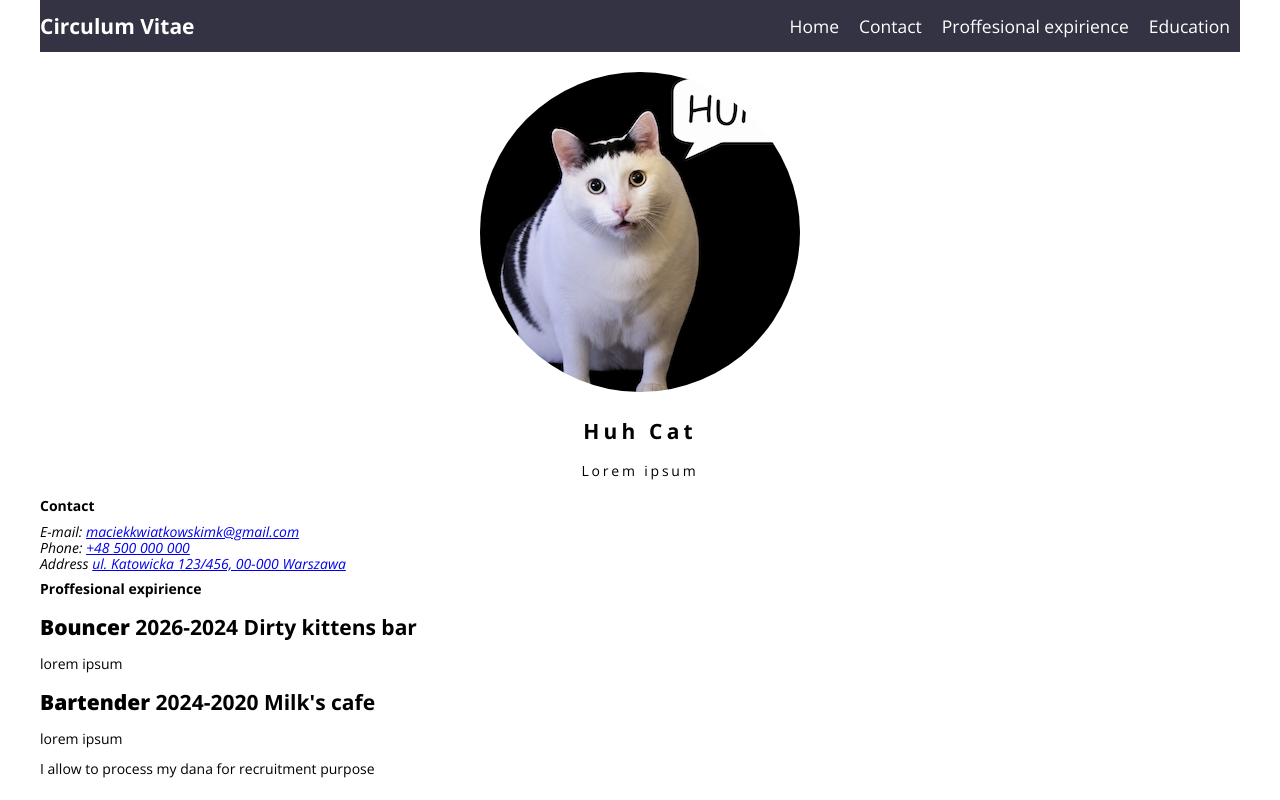
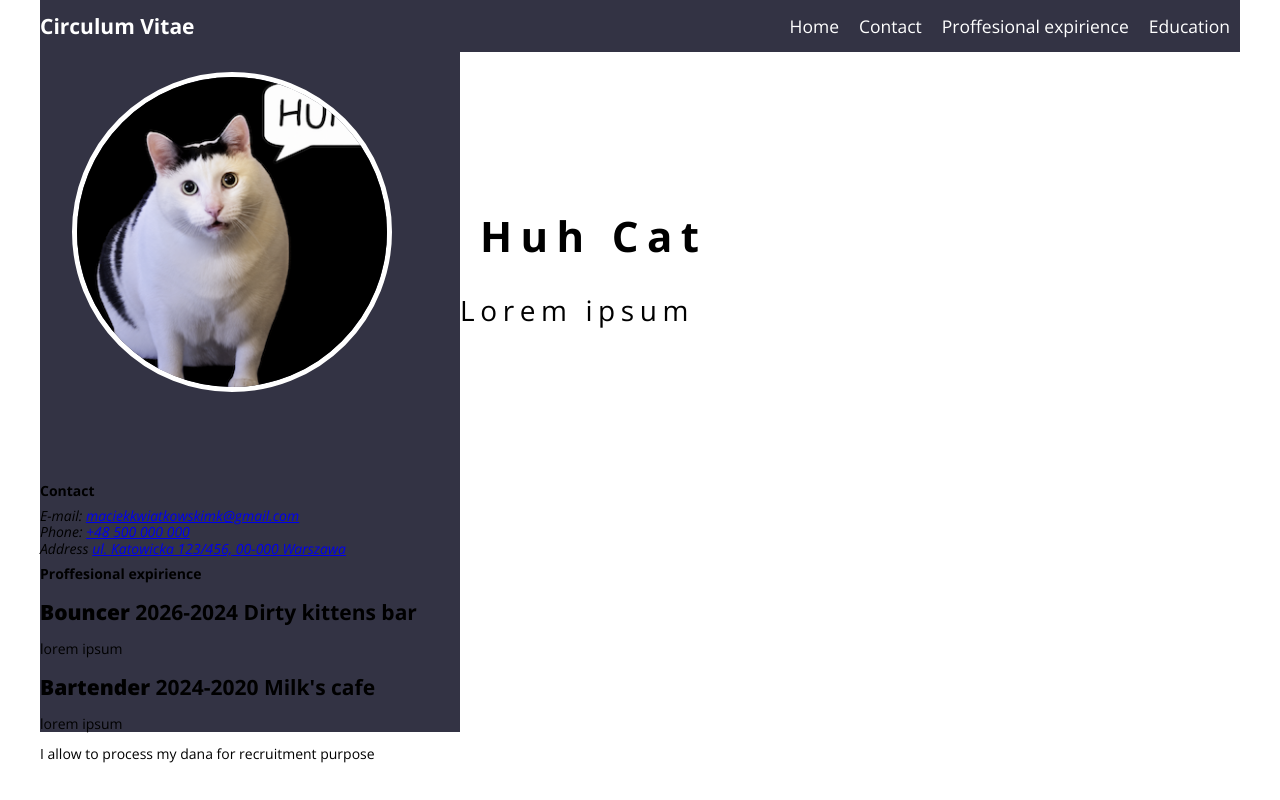
Before and after one commit to MegaMaciek/CV-test, a website built with Vite: page index.html in a window 1280 px wide. Built offline with nearby package versions, Linux system fonts and the light colour scheme.

Commit message:
walka z profilowym

```diff
--- a/src/scss/modules/base.scss
+++ b/src/scss/modules/base.scss
@@ -30,3 +30,8 @@ ul {
 img {
   width: 100%;
 }
+main {
+  @media (min-width: $breakpoint) {
+    background: linear-gradient(to right, $primaryColor 0 35%, $secondaryColor 35% 100%);
+  }
+}
--- a/src/scss/modules/profile.scss
+++ b/src/scss/modules/profile.scss
@@ -6,10 +6,24 @@
   align-items: center;
   padding: 10px;
 
+  @media (min-width: $breakpoint) {
+    align-items: flex-start;
+    padding: 0;
+  }
+
   &__name {
     order:2;
     font-size: 1.5rem;
     letter-spacing: 0.2em;
+
+    @media (min-width: $breakpoint) {
+      margin-left: 35%;
+      height: 180px;
+      display: flex;
+      align-items: flex-end;
+      padding: 0 20px;
+      font-size: 3rem;
+    }
   }
 
   &__tagline {
@@ -17,6 +31,14 @@
     margin-top: 5px;
     letter-spacing: 0.2em;
     font-size: 1rem;
+
+    @media (min-width: $breakpoint) {
+      margin-left: 35%;
+      height: 180px;
+      display: flex;
+      align-items: flex-start;
+      font-size: 2rem;
+    }
   }
 
   &__image {
@@ -24,8 +46,19 @@
     order:1;
     width: 100%;
     max-width: 320px;
+
+    @media (min-width: $breakpoint) {
+      position: absolute;
+      width: 320px;
+      margin: 20px 2.5%;
+    }
+
   }
   img {
     border-radius: 50%;
+    border: 5px solid $primaryColor;
+    @media (min-width: $breakpoint) {
+      border-color: $secondaryColor;
+    }
   }
 }
```
